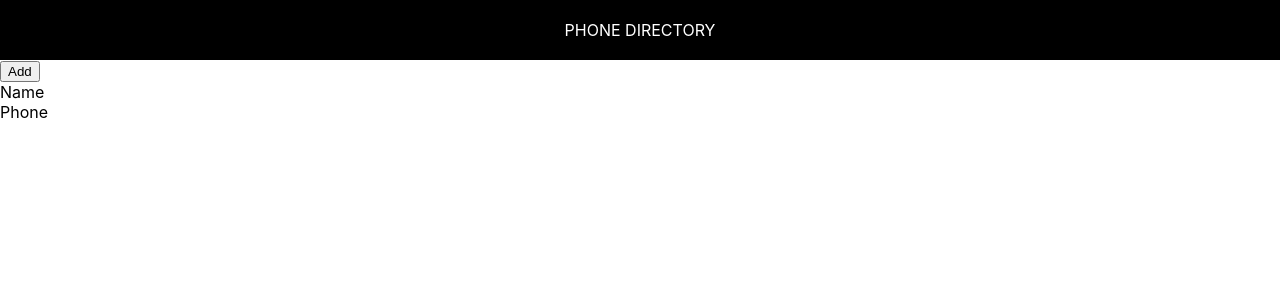
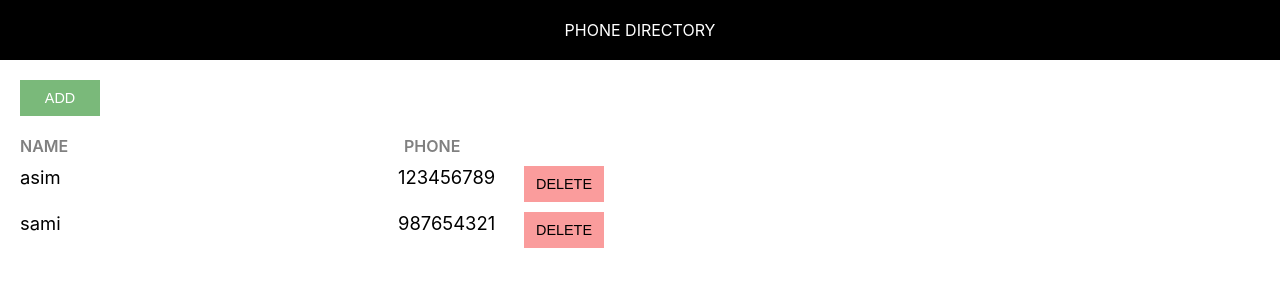
Before and after one commit to aungpor/phone-directory, a React (Create React App) app: page / in a window 1280 px wide. Shown: the top 300 px of the page. Built offline with nearby package versions, Linux system fonts and the light colour scheme.

Commit message:
added delete button

```diff
--- /dev/null
+++ b/src/App.css
@@ -0,0 +1,49 @@
+.component-body-container {
+    padding: 20px;
+}
+
+.custom-btn {
+    padding: 10px;
+    border: none;
+    margin-right: 10px;
+    text-transform: uppercase;
+    width: 80px;
+    font-size: 0.9rem;
+    cursor: pointer;
+    outline: none;
+}
+
+.add-btn {
+    background: #7ab97a;
+    color: #fff;
+}
+.delete-btn {
+    background: #fa9c9c;
+    color: #000;
+}
+
+.grid-container {
+    display: grid;
+    grid-template-columns: 30% 10% auto;
+    margin-bottom: 10px;
+    margin-left: 20px;
+}
+
+.heading-container {
+    margin: 30px 0 30px 20;
+    width: 100%;
+}
+
+.grid-item {
+    background-color: rgba(255, 255, 255, 0.8);
+    font-size: 1.15rem;
+    word-wrap: break-word;
+    padding-right: 10px;
+}
+
+.name-heading, .phone-heading {
+    font-size: 1rem;
+    font-weight: 600;
+    color: #808080;
+    text-transform: uppercase;
+}
--- a/src/App.js
+++ b/src/App.js
@@ -1,18 +1,41 @@
 import React, { Component } from "react";
 import Header from "./Header";
+import "./App.css";
 
 function App() {
+  let subscribers = [
+    {
+      id: 1,
+      name: "asim",
+      phone: 123456789,
+    },
+    {
+      id: 2,
+      name: "sami",
+      phone: 987654321,
+    },
+  ];
   return (
     <div>
       <Header />
-      <div>
-        <button>Add</button>
+      <div className="component-body-container">
+        <button className="custom-btn add-btn">Add</button>
       </div>
-      <div>
-        <span>Name</span>
-        <br />
-        <span>Phone</span>
+      <div className="grid-container heading-container">
+        <span className="grid-item name-heading">Name</span>
+        <span className="grid-item phone-heading">Phone</span>
       </div>
+      {subscribers.map((sub) => {
+        return (
+          <div className="grid-container">
+            <span className="grid-item">{sub.name}</span>
+            <span className="grid-item">{sub.phone}</span>
+            <span className="grid-item action-btn-container">
+              <button className="custom-btn delete-btn">Delete</button>
+            </span>
+          </div>
+        );
+      })}
     </div>
   );
 }
```
